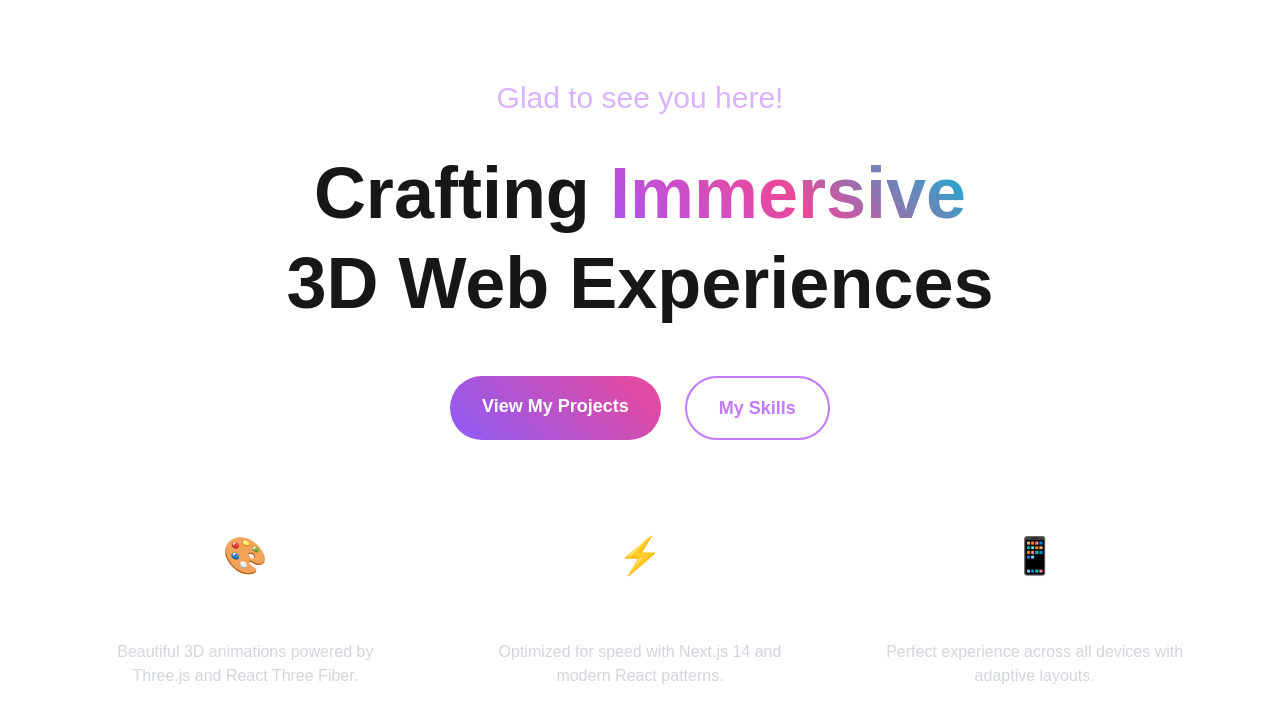
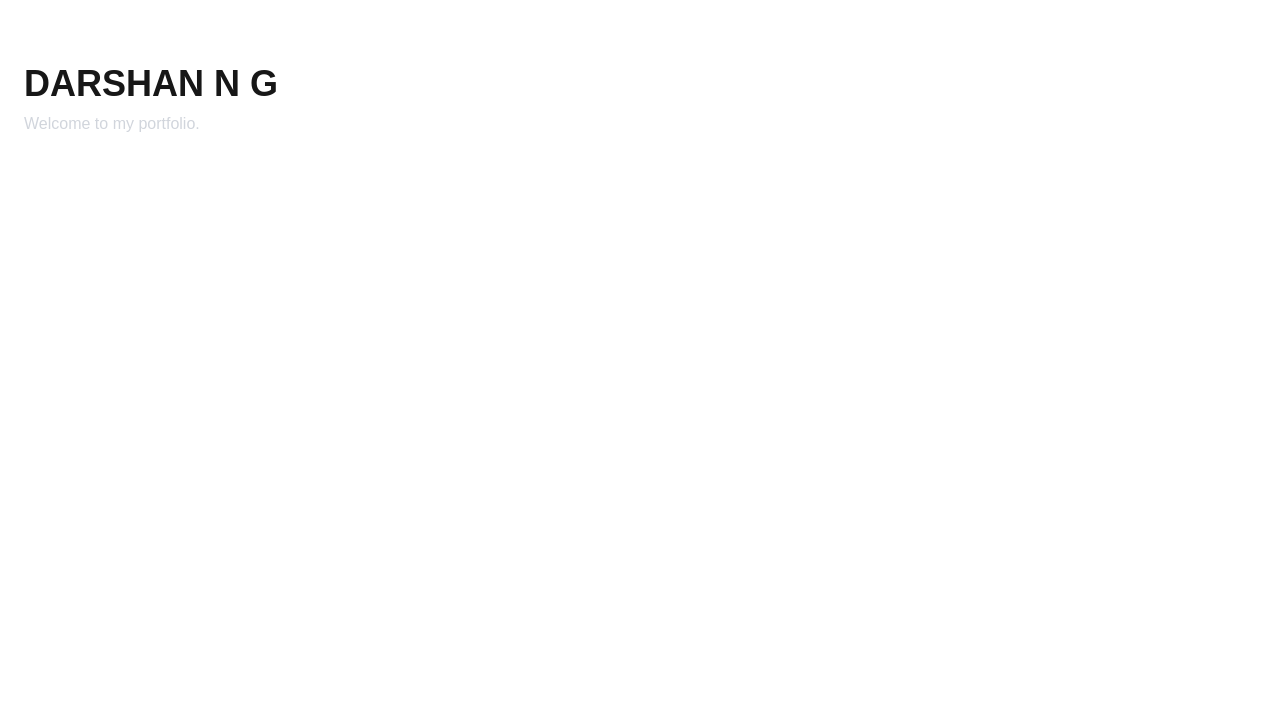
Before and after one commit to darshanng-flash/3d-Portfolio, a Next.js app: page / in a window 1280 px wide. Shown: the top 722 px of the page. Built offline with nearby package versions, Linux system fonts and the light colour scheme.

Commit message:
Add root app/page.tsx for home route

```diff
--- a/app/page.tsx
+++ b/app/page.tsx
@@ -1,109 +1,8 @@
-'use client'
-
-import { motion } from 'framer-motion'
-
 export default function HomePage() {
   return (
-    <div className="min-h-screen flex flex-col items-center justify-center px-6 text-center">
-      {/* Hero Section */}
-      <motion.div
-        initial={{ opacity: 0, y: 50 }}
-        animate={{ opacity: 1, y: 0 }}
-        transition={{ duration: 1 }}
-        className="max-w-4xl mb-16"
-      >
-        <motion.p
-          className="text-2xl md:text-3xl text-purple-300 mb-8 font-light"
-          initial={{ opacity: 0 }}
-          animate={{ opacity: 1 }}
-          transition={{ delay: 0.5 }}
-        >
-          Glad to see you here!
-        </motion.p>
-
-        <motion.h1
-          className="text-5xl md:text-7xl font-extrabold mb-8 leading-tight"
-          initial={{ scale: 0.8, opacity: 0 }}
-          animate={{ scale: 1, opacity: 1 }}
-          transition={{ delay: 0.7, duration: 0.8 }}
-        >
-          Crafting{' '}
-          <span style={{
-            background: 'linear-gradient(45deg, #a855f7, #ec4899, #06b6d4)',
-            WebkitBackgroundClip: 'text',
-            WebkitTextFillColor: 'transparent',
-            backgroundClip: 'text'
-          }}>
-            Immersive
-          </span>
-          <br />
-          3D Web Experiences
-        </motion.h1>
-
-        <motion.p
-          className="text-xl text-gray-300 mb-12 max-w-3xl mx-auto"
-          initial={{ opacity: 0 }}
-          animate={{ opacity: 1 }}
-          transition={{ delay: 1 }}
-        >
-
-        </motion.p>
-
-        <motion.div
-          className="flex gap-6 justify-center flex-wrap"
-          initial={{ opacity: 0, y: 20 }}
-          animate={{ opacity: 1, y: 0 }}
-          transition={{ delay: 1.2 }}
-        >
-          <a
-            href="/projects"
-            className="px-8 py-4 rounded-full font-semibold text-lg transition-all duration-300 hover:scale-105"
-            style={{
-              background: 'linear-gradient(45deg, #8b5cf6, #ec4899)',
-              color: 'white'
-            }}
-          >
-            View My Projects
-          </a>
-          <a
-            href="/skills"
-            className="px-8 py-4 border-2 border-purple-400 rounded-full text-purple-400 font-semibold text-lg hover:bg-purple-400 hover:text-white transition-all duration-300 hover:scale-105"
-          >
-            My Skills
-          </a>
-        </motion.div>
-      </motion.div>
-
-      {/* Feature Cards */}
-      <motion.div
-        className="grid grid-cols-1 md:grid-cols-3 gap-8 max-w-6xl"
-        initial={{ opacity: 0, y: 50 }}
-        animate={{ opacity: 1, y: 0 }}
-        transition={{ delay: 1.5, duration: 0.8 }}
-      >
-        {[
-          { icon: "🎨", title: "3D Design", desc: "Beautiful 3D animations powered by Three.js and React Three Fiber." },
-          { icon: "⚡", title: "Performance", desc: "Optimized for speed with Next.js 14 and modern React patterns." },
-          { icon: "📱", title: "Responsive", desc: "Perfect experience across all devices with adaptive layouts." }
-        ].map((card, i) => (
-          <motion.div
-            key={i}
-            className="card p-8 cursor-pointer"
-            whileHover={{
-              scale: 1.05,
-              rotateY: 10,
-              rotateX: 5
-            }}
-            initial={{ opacity: 0, y: 30 }}
-            animate={{ opacity: 1, y: 0 }}
-            transition={{ delay: 1.7 + i * 0.1, duration: 0.5 }}
-          >
-            <div className="text-4xl mb-4">{card.icon}</div>
-            <h3 className="text-2xl font-bold mb-4 text-white">{card.title}</h3>
-            <p className="text-gray-300">{card.desc}</p>
-          </motion.div>
-        ))}
-      </motion.div>
-    </div>
+    <main className="px-6 py-16">
+      <h1 className="text-4xl font-bold">DARSHAN N G</h1>
+      <p className="text-gray-300 mt-2">Welcome to my portfolio.</p>
+    </main>
   )
 }
```
